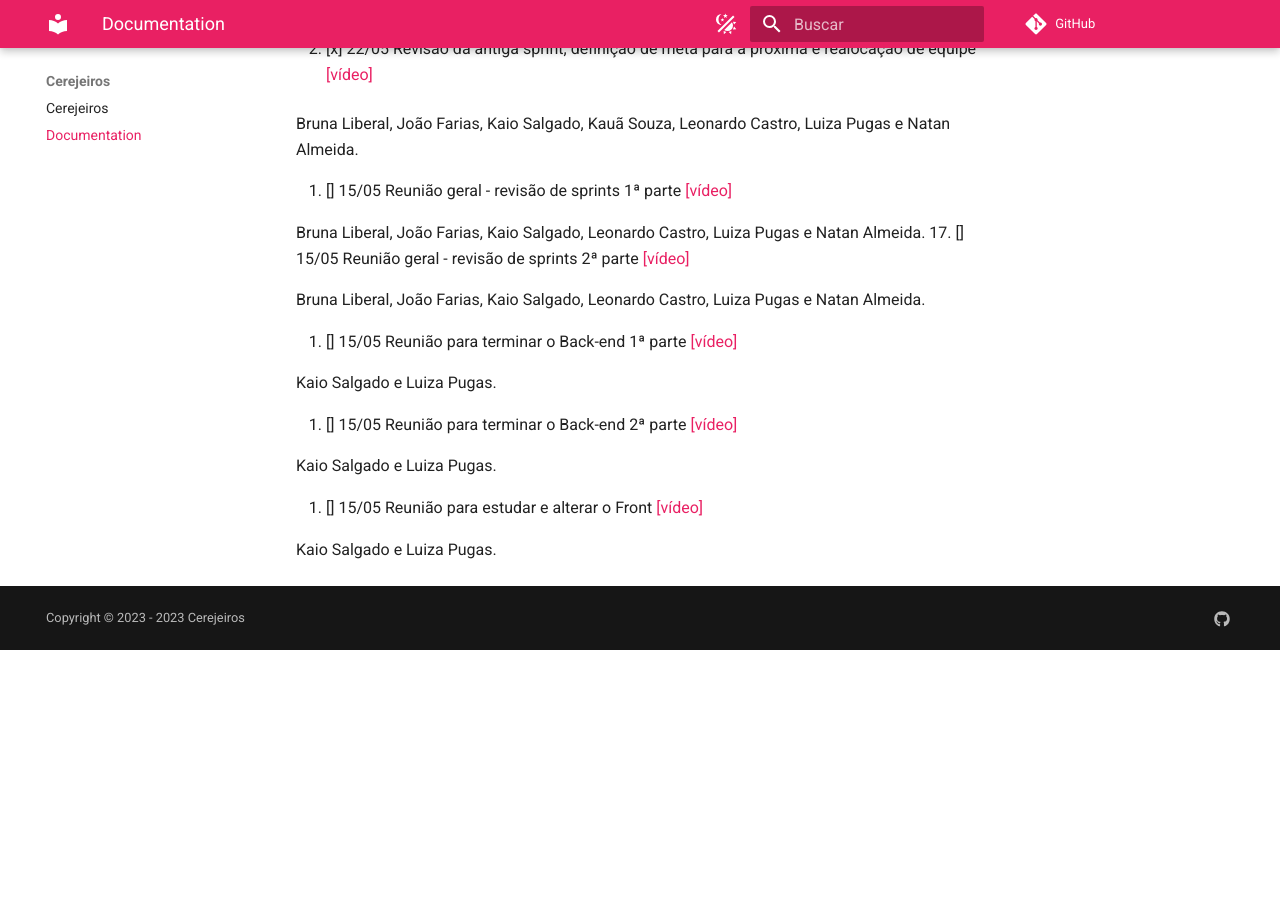
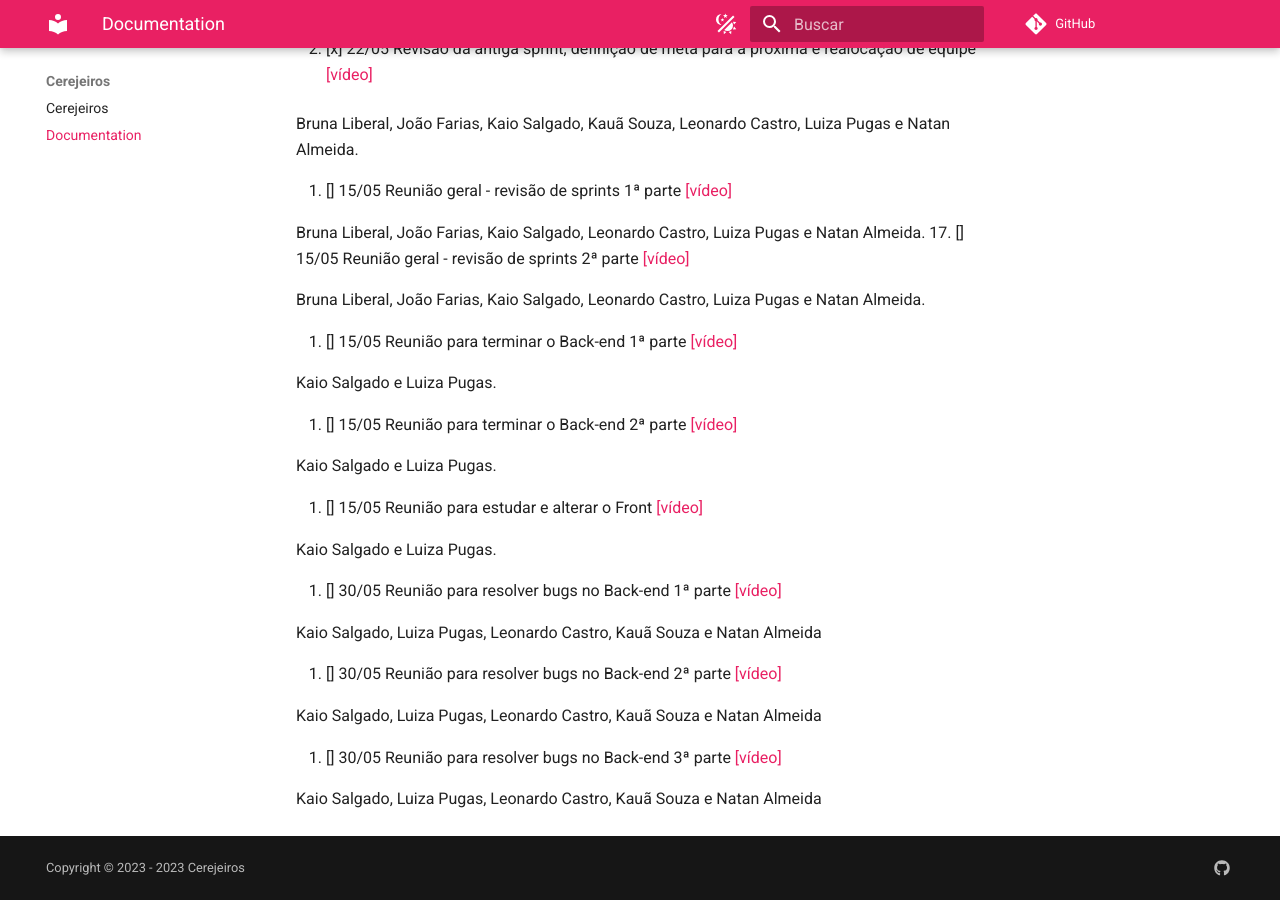
Before and after one commit to cerejeiros/bloom, an MkDocs documentation site: the page built from docs/documentation.md, in a window 1280 px wide and 900 px high, scrolled down 1657 px. Built offline with MkDocs 1.6.1 and Material for MkDocs 9.7.7, drawn with Linux system fonts in a browser that asks for light colours; comment, search, counter and statistics services are not loaded; before the commit the page ends 2307 px from its top, so only the background shows below that.

Commit message:
docs: update documentation

```diff
--- a/docs/documentation.md
+++ b/docs/documentation.md
@@ -79,3 +79,15 @@ Kaio Salgado  e Luiza Pugas.
 20. [] 15/05 Reunião para estudar e alterar o Front  [[vídeo]](https://drive.google.com/file/d/1WZZYIj4levJ2w4Qr5EoE6zjbx2d4wPlh/view?usp=drive_link)
 
 Kaio Salgado  e Luiza Pugas.
+
+21. [] 30/05 Reunião para resolver bugs no Back-end 1ª parte [[vídeo]](https://drive.google.com/file/d/19DBRaCjsr-4MSIHpRAx67YfKHKb6T3Ms/view?usp=drive_link)
+
+Kaio Salgado, Luiza Pugas, Leonardo Castro,  Kauã Souza e Natan Almeida
+
+22. [] 30/05 Reunião para resolver bugs no Back-end 2ª parte [[vídeo]](https://drive.google.com/file/d/1tWH2ykm1fIBB5mw6wO1pkg_9p6gbOqqo/view?usp=sharing)
+
+Kaio Salgado, Luiza Pugas, Leonardo Castro,  Kauã Souza e Natan Almeida
+
+23. [] 30/05 Reunião para resolver bugs no Back-end 3ª parte [[vídeo]](https://drive.google.com/file/d/1-DJjDI1_H12hhwSmoCZRiPrdnCoeKbH8/view?usp=sharing)
+
+Kaio Salgado, Luiza Pugas, Leonardo Castro,  Kauã Souza e Natan Almeida
```
